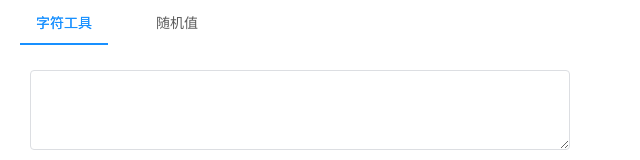
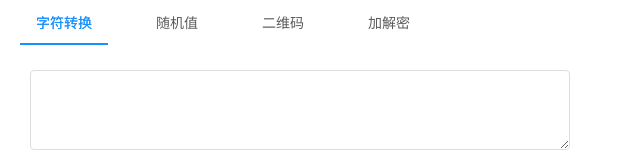
Before and after one commit to zhoubangfu/chrome-toolbox, a React (Create React App) app: page / in a window 1280 px wide. Shown: the top 160 px of the page, without its empty margins (0-640 px from the left). Built offline with nearby package versions, Linux system fonts and the light colour scheme.

Commit message:
add: 添加加解密\二维码模块

```diff
--- a/src/index.tsx
+++ b/src/index.tsx
@@ -5,17 +5,25 @@ import { Tabs } from 'antd'
 
 import StrTools from './views/StrTools'
 import RandomTools from './views/RandomTools'
+import QRCodeTools from './views/QRCodeTools'
+import EDCodeTools from './views/EDCodeTools'
 
 import './styles/global.scss'
 
 ReactDOM.render(
   <Tabs defaultActiveKey="1">
-    <Tabs.TabPane tab="字符工具" key="1">
+    <Tabs.TabPane tab="字符转换" key="1">
       <StrTools />
     </Tabs.TabPane>
     <Tabs.TabPane tab="随机值" key="2">
       <RandomTools />
     </Tabs.TabPane>
+    <Tabs.TabPane tab="二维码" key="3">
+      <QRCodeTools />
+    </Tabs.TabPane>
+    <Tabs.TabPane tab="加解密" key="4">
+      <EDCodeTools />
+    </Tabs.TabPane>
   </Tabs>,
   document.getElementById('popup')
 )
--- /dev/null
+++ b/src/views/EDCodeTools/index.tsx
@@ -0,0 +1,7 @@
+import React from 'react'
+
+const RandomTools = () => {
+  return <div></div>
+}
+
+export default RandomTools
--- /dev/null
+++ b/src/views/QRCodeTools/index.tsx
@@ -0,0 +1,7 @@
+import React from 'react'
+
+const RandomTools = () => {
+  return <div></div>
+}
+
+export default RandomTools
```
